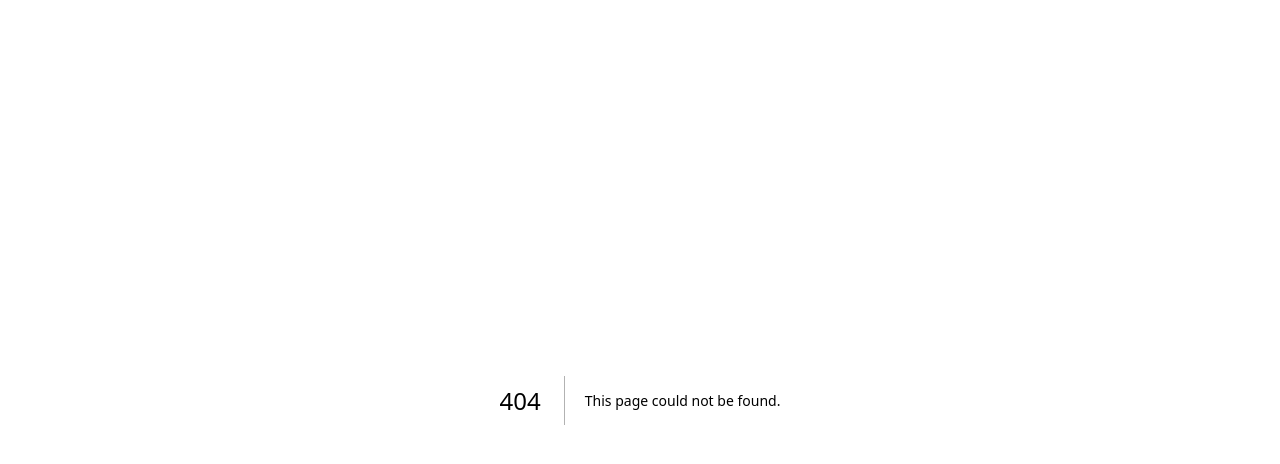
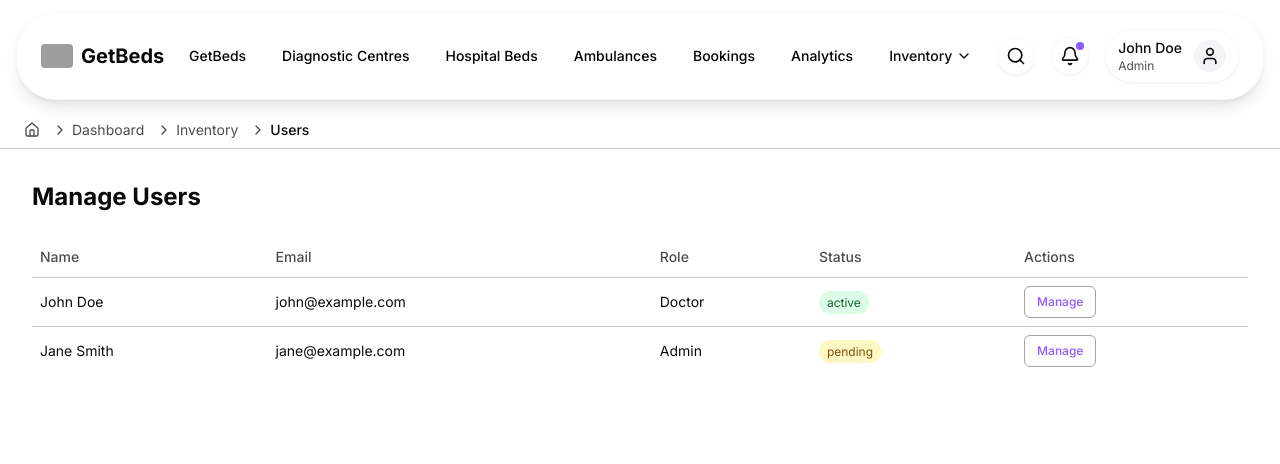
Before and after one commit to Sunil-jangid/getbeds-admin, a Next.js app: page /dashboard/inventory/users in a window 1280 px wide. Before the commit this address had no page. Shown: the top 464 px of the page. Built offline with nearby package versions, Linux system fonts and the light colour scheme; grey boxes are pictures that could not be loaded.

Commit message:
fixed routes

```diff
--- /dev/null
+++ b/src/app/dashboard/inventory/users/page.tsx
@@ -0,0 +1,78 @@
+'use client'
+
+import { useState } from "react"
+import {
+  Table,
+  TableBody,
+  TableCell,
+  TableHead,
+  TableHeader,
+  TableRow,
+} from "@/components/ui/table"
+import { Button } from "@/components/ui/button"
+import { cn } from "@/lib/utils"
+
+type User = {
+  id: string
+  name: string
+  email: string
+  role: string
+  status: 'active' | 'inactive' | 'pending'
+}
+
+const dummyUsers: User[] = [
+  { id: '1', name: 'John Doe', email: 'john@example.com', role: 'Doctor', status: 'active' },
+  { id: '2', name: 'Jane Smith', email: 'jane@example.com', role: 'Admin', status: 'pending' },
+]
+
+export default function UsersPage() {
+  const [users, setUsers] = useState<User[]>(dummyUsers)
+
+  return (
+    <div className="container py-8">
+      <h1 className="text-2xl font-bold mb-6">Manage Users</h1>
+
+      <Table>
+        <TableHeader>
+          <TableRow>
+            <TableHead>Name</TableHead>
+            <TableHead>Email</TableHead>
+            <TableHead>Role</TableHead>
+            <TableHead>Status</TableHead>
+            <TableHead>Actions</TableHead>
+          </TableRow>
+        </TableHeader>
+        <TableBody>
+          {users.map((user) => (
+            <TableRow key={user.id}>
+              <TableCell>{user.name}</TableCell>
+              <TableCell>{user.email}</TableCell>
+              <TableCell>{user.role}</TableCell>
+              <TableCell>
+                <span className={cn(
+                  "px-2 py-1 rounded-full text-xs",
+                  {
+                    "bg-green-100 text-green-800": user.status === 'active',
+                    "bg-yellow-100 text-yellow-800": user.status === 'pending',
+                    "bg-red-100 text-red-800": user.status === 'inactive',
+                  }
+                )}>
+                  {user.status}
+                </span>
+              </TableCell>
+              <TableCell>
+                <Button
+                  variant="outline"
+                  size="sm"
+                  className="bg-primary/10 text-primary hover:bg-primary/20"
+                >
+                  Manage
+                </Button>
+              </TableCell>
+            </TableRow>
+          ))}
+        </TableBody>
+      </Table>
+    </div>
+  )
+}
--- a/src/components/dashboard/navbar.tsx
+++ b/src/components/dashboard/navbar.tsx
@@ -15,17 +15,17 @@ import {
 const navItems = [
   { name: 'GetBeds', href: '/dashboard' },
   { name: 'Diagnostic Centres', href: '/dashboard/diagnostic' },
-  { name: 'Hospital Beds', href: '/hospitals' },
-  { name: 'Ambulances', href: '/ambulances' },
-  { name: 'Bookings', href: '/bookings' },
-  { name: 'Analytics', href: '/analytics' },
+  { name: 'Hospital Beds', href: '/dashboard/hospitals' },
+  { name: 'Ambulances', href: '/dashboard/ambulances' },
+  { name: 'Bookings', href: '/dashboard/bookings' },
+  { name: 'Analytics', href: '/dashboard/analytics' },
   {
     name: 'Inventory',
-    href: '/inventory',
+    href: '/dashboard/inventory',
     dropdownItems: [
-      { name: 'Manage Hospitals', href: '/inventory/hospitals' },
-      { name: 'Manage Users', href: '/inventory/users' },
-      { name: 'Approvals', href: '/inventory/approvals' },
+      { name: 'Manage Hospitals', href: '/dashboard/inventory/hospitals' },
+      { name: 'Manage Users', href: '/dashboard/inventory/users' },
+      { name: 'Approvals', href: '/dashboard/inventory/approvals' },
     ]
   }
 ]
```
Also changed, not shown: src/app/dashboard/inventory/approvals/page.tsx (renamed from src/app/inventory/approvals/page.tsx), src/app/dashboard/inventory/hospitals/page.tsx (renamed from src/app/inventory/hospitals/page.tsx).
